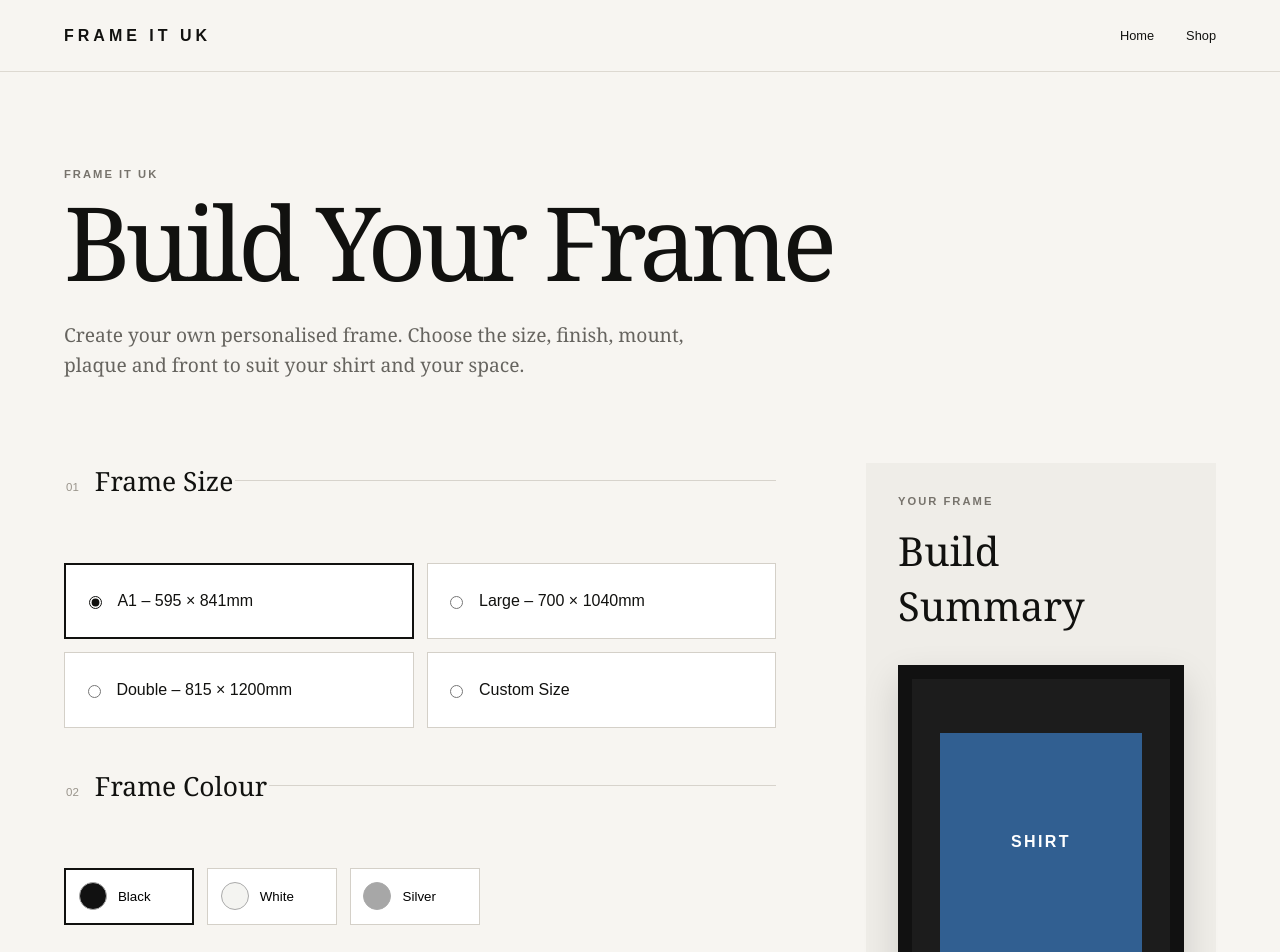
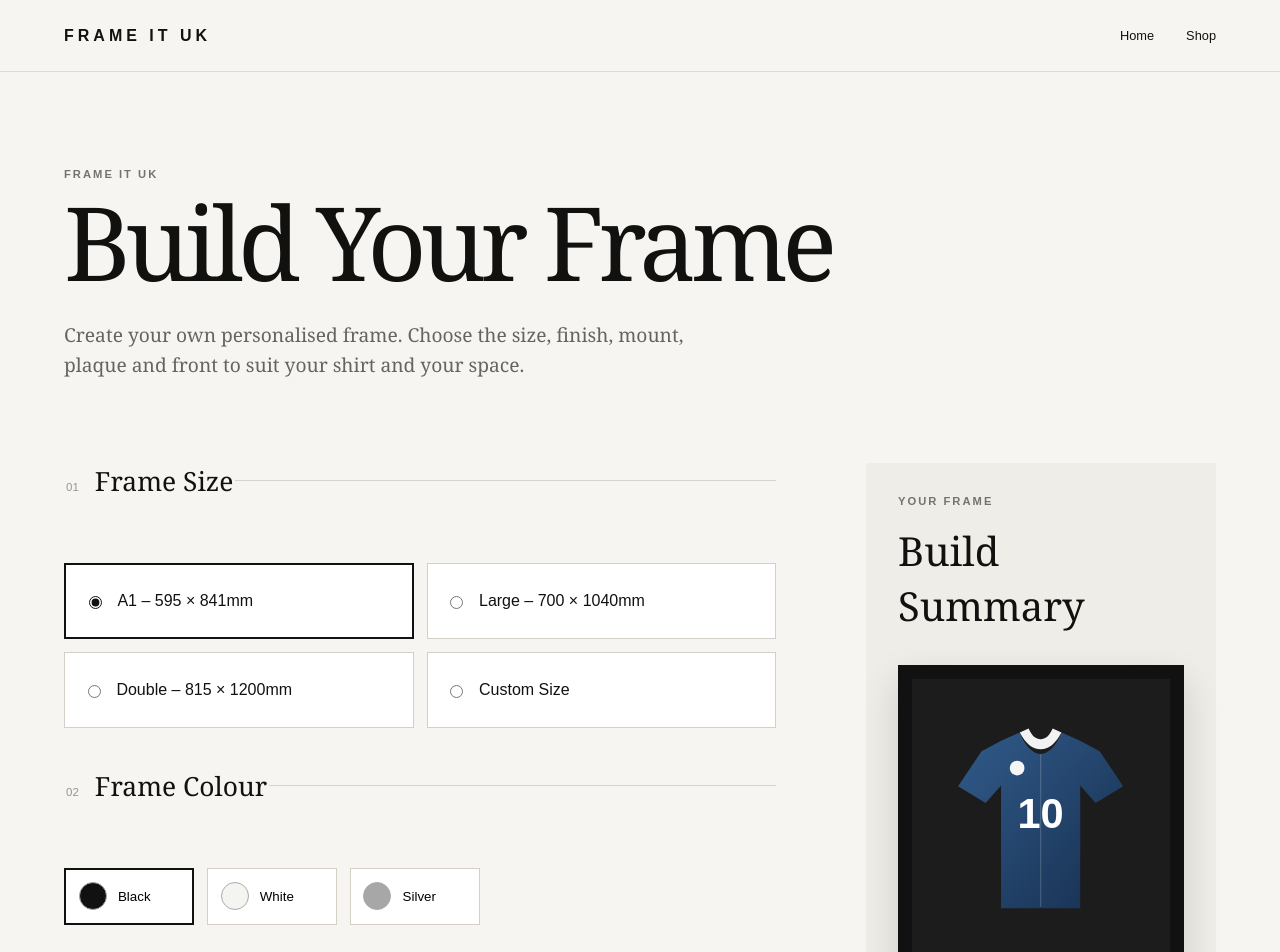
Before and after one commit to Gavindotcom/Frame-it-UK, a Next.js app: page /build-your-frame in a window 1280 px wide. Shown: the top 952 px of the page. Built offline with nearby package versions, Linux system fonts and the light colour scheme.

Commit message:
Update page.tsx

```diff
--- a/app/build-your-frame/page.tsx
+++ b/app/build-your-frame/page.tsx
@@ -353,6 +353,8 @@ Front: ${summary.glazing}`
 
             {/* SIMPLE LIVE PREVIEW */}
 
+            <div className={styles.previewStage}>
+
   <div
     className={styles.previewFrame}
     style={{
@@ -362,8 +364,15 @@ Front: ${summary.glazing}`
         ],
     }}
   >
+
+    <div className={styles.frameInnerEdge}>
+
       <div
-                className={styles.previewMount}
+        className={`${styles.previewMount} ${
+          mount === "Custom Artwork"
+            ? styles.artworkMount
+            : ""
+        }`}
         style={{
           backgroundColor:
             mountColours[
@@ -371,16 +380,142 @@ Front: ${summary.glazing}`
             ],
         }}
       >
-                <div className={styles.previewShirt}>
-                  SHIRT
+
+        {mount === "Double Mount" && (
+          <div className={styles.doubleMountBevel} />
+        )}
+
+        <div className={styles.shirtArea}>
+
+          <svg
+            viewBox="0 0 300 360"
+            className={styles.shirtSvg}
+            aria-label="Football shirt preview"
+          >
+
+            <defs>
+              <linearGradient
+                id="shirtGradient"
+                x1="0"
+                y1="0"
+                x2="1"
+                y2="1"
+              >
+                <stop
+                  offset="0%"
+                  stopColor="#315b8a"
+                />
+
+                <stop
+                  offset="100%"
+                  stopColor="#172f50"
+                />
+              </linearGradient>
+            </defs>
+
+
+            {/* sleeves */}
+
+            <path
+              d="
+                M92 50
+                L62 66
+                L27 118
+                L68 143
+                L91 117
+                L91 300
+                L209 300
+                L209 117
+                L232 143
+                L273 118
+                L238 66
+                L208 50
+                L181 38
+                C173 60 160 70 150 70
+                C140 70 127 60 119 38
+                Z
+              "
+              fill="url(#shirtGradient)"
+            />
+
+
+            {/* collar */}
+
+            <path
+              d="
+                M119 38
+                C128 55 138 63 150 63
+                C162 63 172 55 181 38
+                L168 32
+                C163 43 157 48 150 48
+                C143 48 137 43 132 32
+                Z
+              "
+              fill="#f2f2f2"
+            />
+
+
+            {/* shirt detail */}
+
+            <path
+              d="M150 70 L150 298"
+              stroke="rgba(255,255,255,0.16)"
+              strokeWidth="2"
+            />
+
+
+            <circle
+              cx="115"
+              cy="91"
+              r="11"
+              fill="#f5f5f5"
+            />
+
+
+            <text
+              x="150"
+              y="180"
+              textAnchor="middle"
+              fill="white"
+              fontSize="62"
+              fontWeight="700"
+              fontFamily="Arial"
+            >
+              10
+            </text>
+
+          </svg>
+
         </div>
 
+
         {plaque === "Yes" && (
-                  <div className={styles.previewPlaque}>
-                    {plaqueText || "YOUR PLAQUE"}
+
+          <div className={styles.realPlaque}>
+
+            <span>
+              {plaqueText ||
+                "YOUR PERSONALISED PLAQUE"}
+            </span>
+
           </div>
+
         )}
+
+
+        {/* glass reflection */}
+
+        <div className={styles.glassReflection} />
+
       </div>
+
+    </div>
+
+  </div>
+
+
+  <div className={styles.frameShadow} />
+
 </div>
 
 
```
Lines whose indentation alone changed are shown as unchanged.
